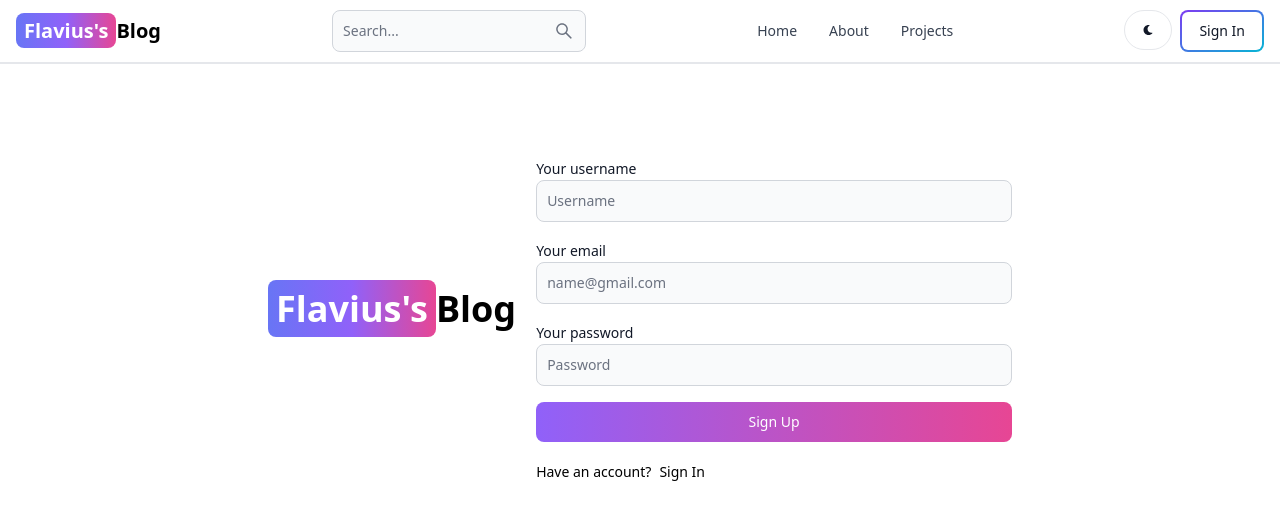
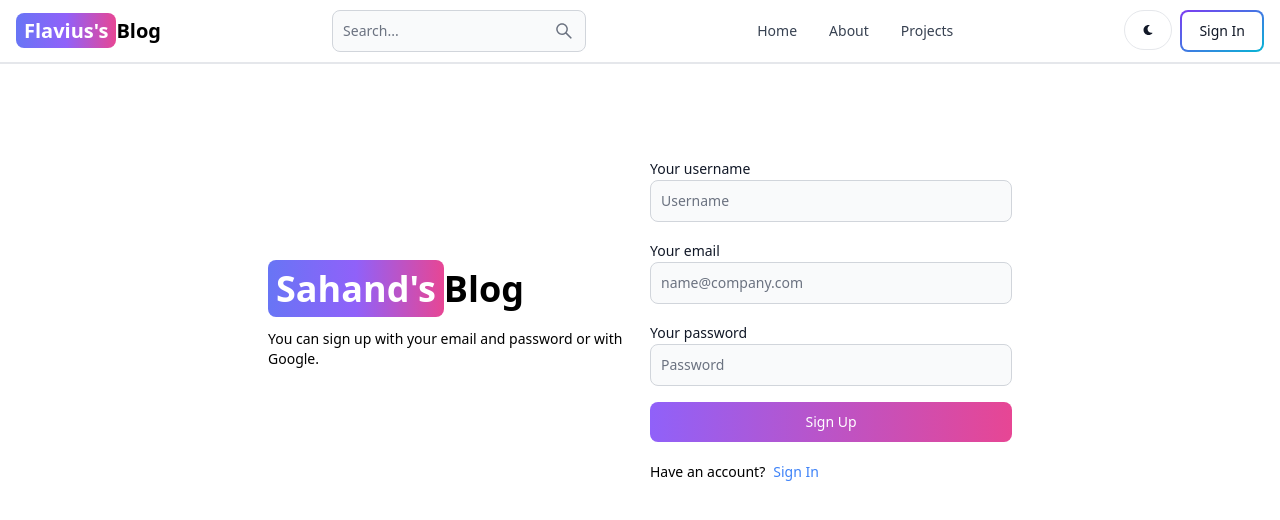
Before and after one commit to Flaviusgit/UNI-GUIDE, a React (Vite) app in the folder client/: page /sign-up in a window 1280 px wide. Shown: the top 520 px of the page. Built offline with nearby package versions, Linux system fonts and the light colour scheme.

Commit message:
am adaugat functionalitati la pagina de sign up

```diff
--- a/client/src/components/Header.jsx
+++ b/client/src/components/Header.jsx
@@ -21,7 +21,7 @@ const path = useLocation().pathname;
         rightIcon = {AiOutlineSearch}
         className = 'hidden lg:inline'
         />
-      </form>
+      </form >
       <Button className = 'w-12 h-10 lg:hidden' color = 'gray' pill>
         <AiOutlineSearch/>
       </Button>
--- a/client/src/pages/SignUp.jsx
+++ b/client/src/pages/SignUp.jsx
@@ -1,49 +1,121 @@
-import { Button, Label, TextInput } from 'flowbite-react';
-import React from 'react'
-import { Link } from 'react-router-dom';
+import { Alert, Button, Label, Spinner, TextInput } from 'flowbite-react';
+import { useState } from 'react';
+import { Link, useNavigate } from 'react-router-dom';
 
 export default function SignUp() {
-  return <div className = 'min-h-screen mt-20'>
-    <div className = 'flex p-3 max-w-3xl mx-auto flex-col md:flex-row md:items-center gap-5'>
+  const [formData, setFormData] = useState({});
+  const [errorMessage, setErrorMessage] = useState(null);
+  const [loading, setLoading] = useState(false);
+  const navigate = useNavigate();
+
+  const handleChange = (e) => {
+    setFormData({ ...formData, [e.target.id]: e.target.value.trim() });
+  };
+
+  const handleSubmit = async (e) => {
+    e.preventDefault();
+    if (!formData.username || !formData.email || !formData.password) {
+      return setErrorMessage('Please fill out all fields.');
+    }
+    try {
+      setLoading(true);
+      setErrorMessage(null);
+      const res = await fetch('/api/auth/signup', {
+        method: 'POST',
+        headers: { 'Content-Type': 'application/json' },
+        body: JSON.stringify(formData),
+      });
+      const data = await res.json();
+      if (data.success === false) {
+        return setErrorMessage(data.message);
+      }
+      setLoading(true); // Activate the spinner again for a moment
+      if (res.ok) {
+        navigate('/sign-in');
+      }
+    } catch (error) {
+      setErrorMessage(error.message);
+    } finally {
+      setTimeout(() => {
+        setLoading(false); // Stop the spinner after a few seconds
+      }, 3000); // Change the value (3000 milliseconds = 3 seconds)
+    }
+  };
+
+  return (
+    <div className='min-h-screen mt-20'>
+      <div className='flex p-3 max-w-3xl mx-auto flex-col md:flex-row md:items-center gap-5'>
         {/* left */}
-      <div className='flex-11'>
-      <Link to = "/" className = ' font-bold dark:text-white text-4xl'>
-        <span className ='px-2 py-1 bg-gradient-to-r from-indigo-500 via-purple-500 to-pink-500 rounded-lg text-white'>Flavius's</span>
+        <div className='flex-1'>
+          <Link to='/' className='font-bold dark:text-white text-4xl'>
+            <span className='px-2 py-1 bg-gradient-to-r from-indigo-500 via-purple-500 to-pink-500 rounded-lg text-white'>
+              Sahand's
+            </span>
             Blog
           </Link>
-      <p className = 'text-sm mt-5'>
+          <p className='text-sm mt-5'>
+            You can sign up with your email and password or with Google.
           </p>
         </div>
         {/* right */}
+
         <div className='flex-1'>
-        <form className='flex flex-col gap-4'>
+          <form className='flex flex-col gap-4' onSubmit={handleSubmit}>
             <div>
-            <Label value = 'Your username' />
+              <Label value='Your username' />
               <TextInput
                 type='text'
                 placeholder='Username'
-            id='username'/>
+                id='username'
+                onChange={handleChange}
+              />
             </div>
             <div>
-            <Label value = 'Your email' />
-            <TextInput type='text' placeholder='name@gmail.com' id='email'/>
+              <Label value='Your email' />
+              <TextInput
+                type='email'
+                placeholder='name@company.com'
+                id='email'
+                onChange={handleChange}
+              />
             </div>
             <div>
-            <Label value = 'Your password' />
-            <TextInput type='text' placeholder='Password' id='password'/>
+              <Label value='Your password' />
+              <TextInput
+                type='password'
+                placeholder='Password'
+                id='password'
+                onChange={handleChange}
+              />
             </div>
-          <Button gradientDuoTone = 'purpleToPink' type = 'submit'>
-            Sign Up
+            <Button
+              gradientDuoTone='purpleToPink'
+              type='submit'
+              disabled={loading}
+            >
+              {loading ? (
+                <>
+                  <Spinner size='sm' />
+                  <span className='pl-3'>Loading...</span>
+                </>
+              ) : (
+                'Sign Up'
+              )}
             </Button>
           </form>
-        <div className="flex gap-2 text-sm mt-5">
+          <div className='flex gap-2 text-sm mt-5'>
             <span>Have an account?</span>
-          <Link to = '/sign-in' classname = 'text-blue-500'>
+            <Link to='/sign-in' className='text-blue-500'>
               Sign In
             </Link>
           </div>
+          {errorMessage && (
+            <Alert className='mt-5' color='failure'>
+              {errorMessage}
+            </Alert>
+          )}
         </div>
       </div>
-  </div>;
-
+    </div>
+  );
 }
--- a/client/vite.config.js
+++ b/client/vite.config.js
@@ -3,5 +3,13 @@ import react from '@vitejs/plugin-react-swc'
 
 // https://vitejs.dev/config/
 export default defineConfig({
+  server: {
+    proxy: {
+      '/api':{
+        target: 'http://localhost:3000',
+        secure: false,
+      },
+    },
+  },
   plugins: [react()],
-})
+});
```
Also changed, not shown: 1 other file (tests, documents, lock files or other folders). Lines whose indentation alone changed are shown as unchanged.
